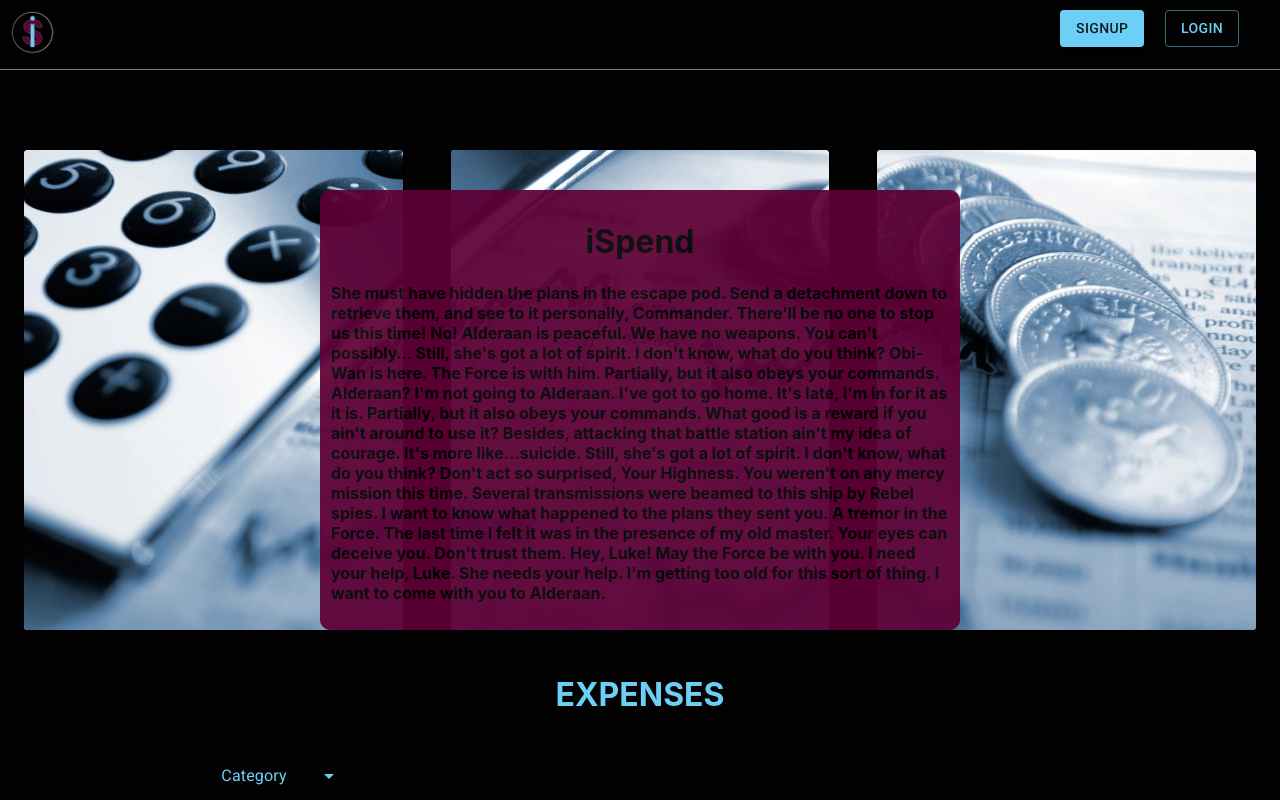
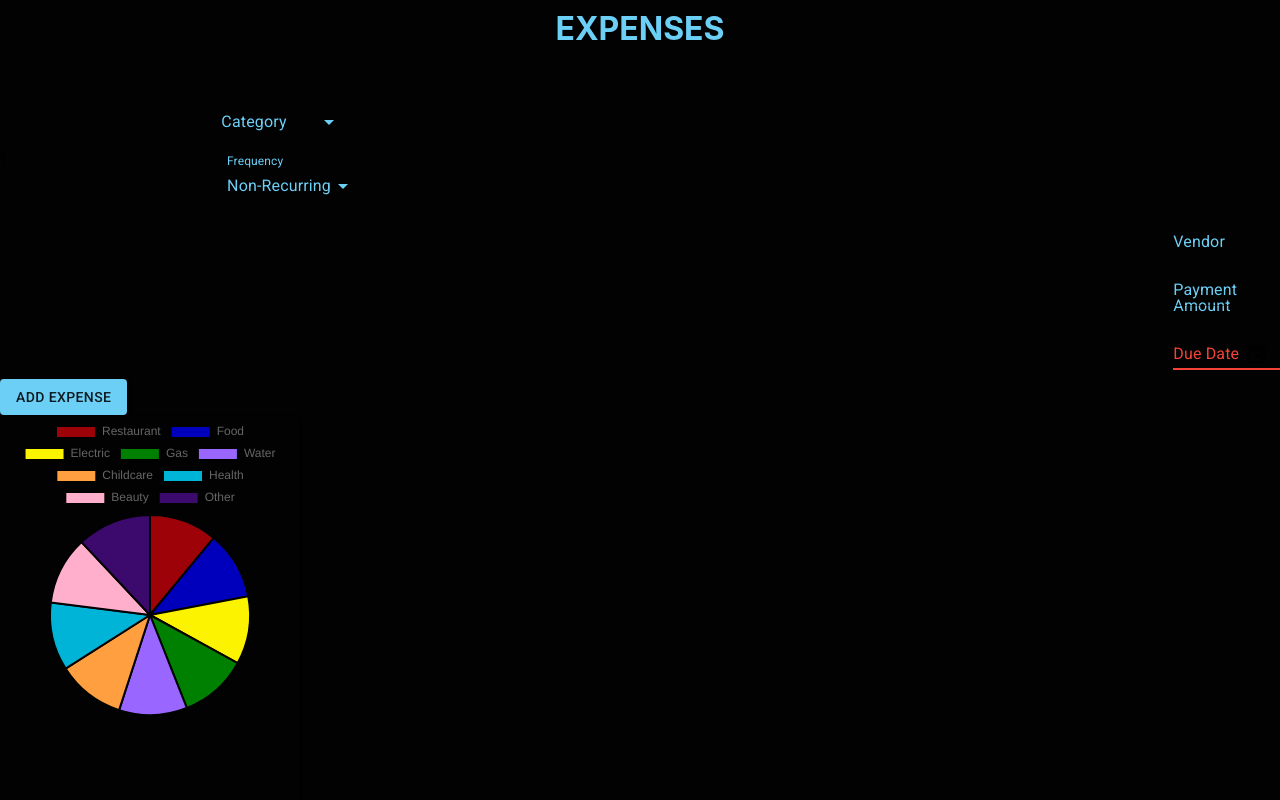
Before and after one commit to dlleclercq/blue-badge-project-client, a React (Create React App) app: page / in a window 1280 px wide. Shown: the top 800 px of the page. Built offline with nearby package versions, Linux system fonts and the light colour scheme.

Commit message:
mounted a few things,  pushing so I can pull

```diff
--- a/src/App.jsx
+++ b/src/App.jsx
@@ -89,7 +89,7 @@
   return (
     <div>
       <ThemeProvider theme={customTheme}>
-        <Auth updateToken={updateToken} />
+        {/* <Auth updateToken={updateToken} /> */}
         <ExpAdd token={sessionToken} />
         {/* <Upcoming /> */}
       </ThemeProvider>
--- a/src/components/auth/Signup.js
+++ b/src/components/auth/Signup.js
@@ -1,4 +1,6 @@
 import React, { useState } from "react";
+// import { useHistory } from "react-router-dom";
+
 import {
   Button,
   TextField,
@@ -84,7 +86,11 @@
             <Button onClick={handleClose} color="primary">
               Cancel
             </Button>
-            <Button onClick={handleClose} type="submit" color="primary">
+            <Button
+              onClick={(event) => (window.location.href = "/ExpAdd")}
+              type="submit"
+              color="primary"
+            >
               Signup
             </Button>
           </form>
--- a/src/components/chart/Chart.js
+++ b/src/components/chart/Chart.js
@@ -1,32 +1,41 @@
-import React from "react";
+import React, { useState } from "react";
+import { Paper } from "@material-ui/core";
 import { Pie } from "react-chartjs-2";
 
 const Chart = () => {
+  const [data, setData] = useState("");
   return (
     <div>
+      <Paper
+        style={{
+          position: "absolute",
+          backgroundColor: "#020202",
+          height: 600,
+        }}
+      >
         <Pie
           data={{
             labels: [
-            "Red",
-            "Blue",
-            "Yellow",
-            "Green",
-            "Purple",
-            "Orange",
-            "Turqouise",
-            "Pink",
-            "Violet",
+              "Restaurant",
+              "Food",
+              "Electric",
+              "Gas",
+              "Water",
+              "Childcare",
+              "Health",
+              "Beauty",
+              "Other",
             ],
             datasets: [
               {
                 label: "Totals",
-              data: [12, 40, 85, 36, 21, 77, 92, 76, 39],
+                data: [11, 11, 11, 11, 11, 11, 11, 11, 12],
                 options: {
                   animation: true,
                   // responsive: true,
                   plugins: {
                     legend: {
-                    position: "right",
+                      display: false,
                     },
                     title: {
                       display: true,
@@ -47,11 +56,12 @@
                   "rgba(255, 175, 204)",
                   "rgba(60, 9, 108)",
                 ],
-              radius: 400,
+                radius: 100,
               },
             ],
           }}
         />
+      </Paper>
     </div>
   );
 };
--- a/src/components/expenses/ExpAdd.jsx
+++ b/src/components/expenses/ExpAdd.jsx
@@ -102,15 +102,6 @@
   return (
     <div>
       <form>
-        <h1
-          style={{
-            display: "flex",
-            justifyContent: "center",
-            color: "#6ccff6",
-          }}
-        >
-          EXPENSES
-        </h1>
         <Grid
           container
           spacing={3}
@@ -118,9 +109,18 @@
           justifyContent="center"
           alignItems="center"
         >
+          <h1
+            style={{
+              display: "flex",
+              justifyContent: "center",
+              color: "#6ccff6",
+            }}
+          >
+            EXPENSES
+          </h1>
           <Grid item container>
             <Grid item sm={2} />
-            <Grid item sm={1}>
+            <Grid item xs={1}>
               {/* category dropdown list */}
               <FormControl className={classes.formControl}>
                 <InputLabel id="ddlExpCat">Category</InputLabel>
@@ -147,10 +147,9 @@
             </Grid>
             <Grid item sm={9} />
             <Divider />
-            <Divider />
-
+            \
             <Grid item sm={2} />
-            <Grid item sm={1}>
+            <Grid item xs={1}>
               {/* Recurring payment dropdown list  */}
               <FormControl className={classes.formControl}>
                 <InputLabel id="ddlExpRec">Frequency</InputLabel>
@@ -168,10 +167,10 @@
                 </Select>
               </FormControl>
             </Grid>
-            <Grid item sm={9} />
+            <Grid item xs={9} />
             <Divider />
-            <Grid item sm={2} />
-            <Grid item sm={1}>
+            <Grid item xs={2} />
+            <Grid item xs={1}>
               {/* vendor name input */}
               <TextField
                 id="txtName"
@@ -180,11 +179,10 @@
                 onChange={updateName}
               />
             </Grid>
-            <Grid item sm={9} />
+            <Grid item xs={9} />
             <Divider />
-
-            <Grid item sm={2} />
-            <Grid item sm={1}>
+            <Grid item xs={2} />
+            <Grid item xs={1}>
               {/* amount input */}
               <TextField
                 id="txtAmount"
@@ -195,9 +193,8 @@
             </Grid>
             <Grid item sm={9} />
             <Divider />
-
             <Grid item sm={2} />
-            <Grid item sm={1}>
+            <Grid item xs={1}>
               <MuiPickersUtilsProvider utils={DateFnsUtils}>
                 <KeyboardDatePicker
                   variant="standard"
@@ -217,10 +214,9 @@
             </Grid>
             <Grid item sm={9} />
             <Divider />
-
             <Grid item sm={2} />
             <Divider />
-            <Grid item sm={2}>
+            <Grid item xs={2}>
               <Button
                 variant="contained"
                 color="secondary"
@@ -232,7 +228,12 @@
           </Grid>
         </Grid>
       </form>
-      <Chart />
+      <Divider />
+      <Grid container>
+        <Grid item xs={1}>
+          <Chart />
+        </Grid>
+      </Grid>
     </div>
   );
 };
--- a/src/components/landing/Landing.js
+++ b/src/components/landing/Landing.js
@@ -9,6 +9,7 @@
     justifyContent: "center",
     "& > *": {
       margin: theme.spacing(3),
+
       marginTop: theme.spacing(10),
       width: theme.spacing(50),
       height: theme.spacing(60),
@@ -39,8 +40,7 @@
           image="/assets/image03-2.jpg"
         />
         <CardContent>
-          <Paper>
-            <div
+          <Paper
             style={{
               position: "absolute",
               color: "#020202",
@@ -60,25 +60,24 @@
               She must have hidden the plans in the escape pod. Send a
               detachment down to retrieve them, and see to it personally,
               Commander. There'll be no one to stop us this time! No! Alderaan
-                is peaceful. We have no weapons. You can't possibly… Still,
-                she's got a lot of spirit. I don't know, what do you think?
-                Obi-Wan is here. The Force is with him. Partially, but it also
-                obeys your commands. Alderaan? I'm not going to Alderaan. I've
-                got to go home. It's late, I'm in for it as it is. Partially,
-                but it also obeys your commands. What good is a reward if you
-                ain't around to use it? Besides, attacking that battle station
-                ain't my idea of courage. It's more like…suicide. Still, she's
-                got a lot of spirit. I don't know, what do you think? Don't act
-                so surprised, Your Highness. You weren't on any mercy mission
-                this time. Several transmissions were beamed to this ship by
-                Rebel spies. I want to know what happened to the plans they sent
-                you. A tremor in the Force. The last time I felt it was in the
-                presence of my old master. Your eyes can deceive you. Don't
-                trust them. Hey, Luke! May the Force be with you. I need your
-                help, Luke. She needs your help. I'm getting too old for this
-                sort of thing. I want to come with you to Alderaan.
+              is peaceful. We have no weapons. You can't possibly… Still, she's
+              got a lot of spirit. I don't know, what do you think? Obi-Wan is
+              here. The Force is with him. Partially, but it also obeys your
+              commands. Alderaan? I'm not going to Alderaan. I've got to go
+              home. It's late, I'm in for it as it is. Partially, but it also
+              obeys your commands. What good is a reward if you ain't around to
+              use it? Besides, attacking that battle station ain't my idea of
+              courage. It's more like…suicide. Still, she's got a lot of spirit.
+              I don't know, what do you think? Don't act so surprised, Your
+              Highness. You weren't on any mercy mission this time. Several
+              transmissions were beamed to this ship by Rebel spies. I want to
+              know what happened to the plans they sent you. A tremor in the
+              Force. The last time I felt it was in the presence of my old
+              master. Your eyes can deceive you. Don't trust them. Hey, Luke!
+              May the Force be with you. I need your help, Luke. She needs your
+              help. I'm getting too old for this sort of thing. I want to come
+              with you to Alderaan.
             </p>
-            </div>
           </Paper>
         </CardContent>
       </Card>
```
Also changed, not shown: src/components/expenses/ExpAdd2.jsx (deleted, +0 -191 lines). Lines whose indentation alone changed are shown as unchanged.
